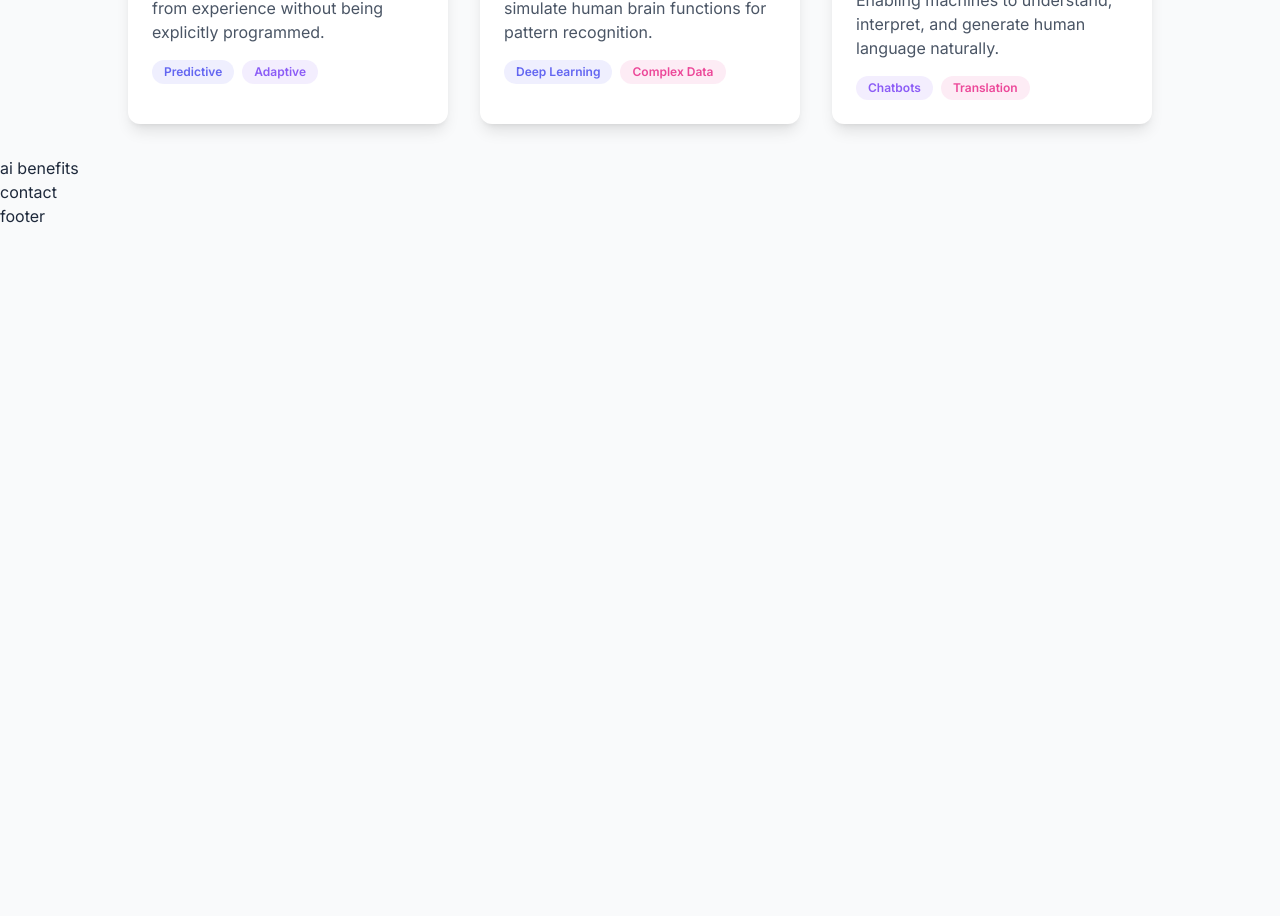
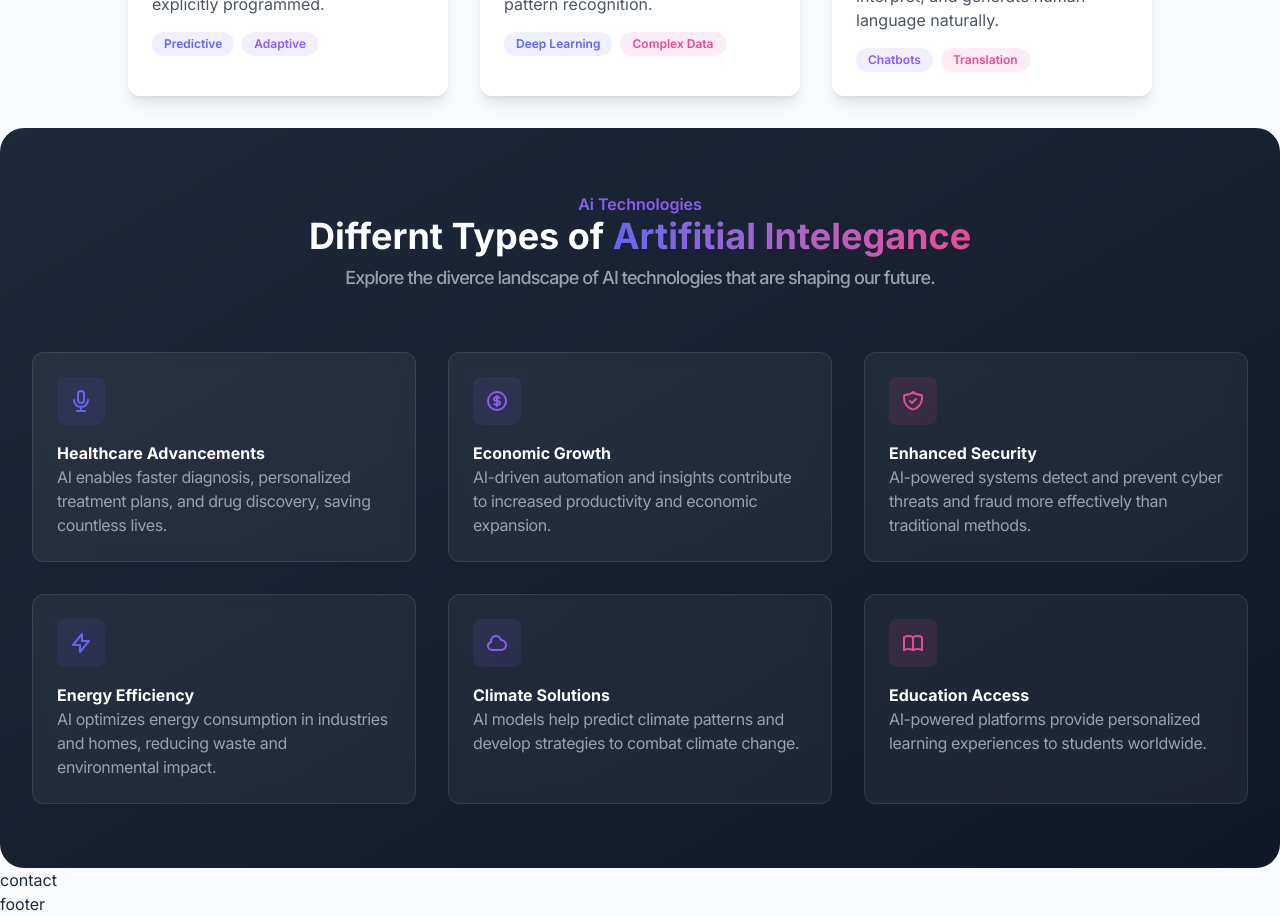
Before and after one commit to seifeldeen-div/TailwindProject, a React (Vite) app: page / in a window 1280 px wide. Shown: the part 1080-1996 px from the top of the page. Before the commit the page ends 1308 px from the top, so only its background shows below. Built offline with nearby package versions, Linux system fonts and the light colour scheme.

Commit message:
ai benefits

```diff
--- a/src/App.css
+++ b/src/App.css
@@ -64,7 +64,7 @@
 
     /* Benefit cards */
     .benefit-card {
-        @apply bg-white/5 backdrop-blur-sm rounded-xl p-6 border border-white/10 hover:border-primary/30 transition-all;
+        @apply bg-white/5 backdrop-blur-sm rounded-xl p-6 border border-white/10 hover:border-primary/60 hover:-translate-y-2 transition-all;
     }
 
     .benefit-card-icon {
--- a/src/components/AiBenefits.jsx
+++ b/src/components/AiBenefits.jsx
@@ -1,10 +1,21 @@
-import React from 'react'
+import BenefitCard from "./BenefitCard";
 
 function AiBenefits() {
   return (
-    <div>
-      ai benefits
-    </div>
+    <>
+      <section
+        className='mt-15 mx-3 lg:m-auto app-container py-16 bg-gradient-to-br from-dark to-gray-900 rounded-3xl text-white'
+        id='benefits'>
+        <div className="heading text-center space-y-2">
+          <span className='text-secondary text-md font-semibold'>Ai Technologies</span>
+          <p className='font-bold text-2xl md:text-3xl lg:text-4xl'>Differnt Types of <span className='gradient-text'>Artifitial Intelegance</span></p>
+          <p className="text-gray-400 text-sm md:text-lg tracking-tighter font-medium">Explore the diverce landscape of AI technologies that are shaping our future.</p>
+        </div>
+        <div className="cards grid grid-cols-1 md:grid-cols-2 lg:grid-cols-3 gap-8 mt-15">
+          <BenefitCard />
+        </div>
+      </section>
+    </>
   )
 }
 
--- a/src/components/AiTypes.jsx
+++ b/src/components/AiTypes.jsx
@@ -3,7 +3,7 @@
 function AiTypes() {
   return (
     <>
-      <div className="p-3 pt-12 w-full heading text-center space-y-2">
+      <div id="types" className="p-3 pt-5 w-full heading text-center space-y-2">
         <span className='text-secondary text-md font-semibold'>Ai Technologies</span>
         <p className='font-bold text-2xl md:text-4xl lg:text-5xl'>Differnt Types of <span className='gradient-text'>Artifitial Intelegance</span></p>
         <p className="text-gray-400 text-sm md:text-lg tracking-tighter font-medium">Explore the diverce landscape of AI technologies that are shaping our future.</p>
--- /dev/null
+++ b/src/components/BenefitCard.jsx
@@ -0,0 +1,30 @@
+import { benefits } from "./benefitsData"
+const colorClasses = {
+    primary: "bg-primary/10 text-primary",
+    secondary: "bg-secondary/10 text-secondary",
+    accent: "bg-accent/10 text-accent",
+};
+
+export default function BenefitCard() {
+    return (
+        <>
+            {benefits.map((card, index) => {
+                return (
+                    <>
+                        <div className="benefit-card">
+                            <div className={`benefit-card-icon ${colorClasses[card.color]}`}>
+                                {card.icon}
+                            </div>
+                            <div className="bottom">
+                                <h2 className="font-bold">{card.title}</h2>
+                                <p className="text-gray-400 tracking-tight">
+                                    {card.description}
+                                </p>
+                            </div>
+                        </div>
+                    </>
+                )
+            })}
+        </>
+    )
+}
--- /dev/null
+++ b/src/components/benefitsData.jsx
@@ -0,0 +1,93 @@
+export const benefits = [
+    {
+        title: "Healthcare Advancements",
+        description:
+            "AI enables faster diagnosis, personalized treatment plans, and drug discovery, saving countless lives.",
+        icon: (
+            <svg xmlns="http://www.w3.org/2000/svg" className="h-6 w-6" fill="none" viewBox="0 0 24 24" stroke="currentColor">
+                <path
+                    strokeLinecap="round"
+                    strokeLinejoin="round"
+                    strokeWidth="2"
+                    d="M19 11a7 7 0 01-7 7m0 0a7 7 0 01-7-7m7 7v4m0 0H8m4 0h4m-4-8a3 3 0 01-3-3V5a3 3 0 116 0v6a3 3 0 01-3 3z"
+                />
+            </svg>
+        ),
+        color: "primary",
+    },
+    {
+        title: "Economic Growth",
+        description:
+            "AI-driven automation and insights contribute to increased productivity and economic expansion.",
+        icon: (
+            <svg xmlns="http://www.w3.org/2000/svg" className="h-6 w-6" fill="none" viewBox="0 0 24 24" stroke="currentColor">
+                <path
+                    strokeLinecap="round"
+                    strokeLinejoin="round"
+                    strokeWidth="2"
+                    d="M12 8c-1.657 0-3 .895-3 2s1.343 2 3 2 3 .895 3 2-1.343 2-3 2m0-8c1.11 0 2.08.402 2.599 1M12 8V7m0 1v8m0 0v1m0-1c-1.11 0-2.08-.402-2.599-1M21 12a9 9 0 11-18 0 9 9 0 0118 0z"
+                />
+            </svg>
+        ),
+        color: "secondary",
+    },
+    {
+        title: "Enhanced Security",
+        description:
+            "AI-powered systems detect and prevent cyber threats and fraud more effectively than traditional methods.",
+        icon: (
+            <svg xmlns="http://www.w3.org/2000/svg" className="h-6 w-6" fill="none" viewBox="0 0 24 24" stroke="currentColor">
+                <path
+                    strokeLinecap="round"
+                    strokeLinejoin="round"
+                    strokeWidth="2"
+                    d="M9 12l2 2 4-4m5.618-4.016A11.955 11.955 0 0112 2.944a11.955 11.955 0 01-8.618 3.04A12.02 12.02 0 003 9c0 5.591 3.824 10.29 9 11.622 5.176-1.332 9-6.03 9-11.622 0-1.042-.133-2.052-.382-3.016z"
+                />
+            </svg>
+        ),
+        color: "accent",
+    },
+    {
+        title: "Energy Efficiency",
+        description:
+            "AI optimizes energy consumption in industries and homes, reducing waste and environmental impact.",
+        icon: (
+            <svg xmlns="http://www.w3.org/2000/svg" className="h-6 w-6" fill="none" viewBox="0 0 24 24" stroke="currentColor">
+                <path strokeLinecap="round" strokeLinejoin="round" strokeWidth="2" d="M13 10V3L4 14h7v7l9-11h-7z" />
+            </svg>
+        ),
+        color: "primary",
+    },
+    {
+        title: "Climate Solutions",
+        description:
+            "AI models help predict climate patterns and develop strategies to combat climate change.",
+        icon: (
+            <svg xmlns="http://www.w3.org/2000/svg" className="h-6 w-6" fill="none" viewBox="0 0 24 24" stroke="currentColor">
+                <path
+                    strokeLinecap="round"
+                    strokeLinejoin="round"
+                    strokeWidth="2"
+                    d="M3 15a4 4 0 004 4h9a5 5 0 10-.1-9.999 5.002 5.002 0 10-9.78 2.096A4.001 4.001 0 003 15z"
+                />
+            </svg>
+        ),
+        color: "secondary",
+    },
+    {
+        title: "Education Access",
+        description:
+            "AI-powered platforms provide personalized learning experiences to students worldwide.",
+        icon: (
+            <svg xmlns="http://www.w3.org/2000/svg" className="h-6 w-6" fill="none" viewBox="0 0 24 24" stroke="currentColor">
+                <path
+                    strokeLinecap="round"
+                    strokeLinejoin="round"
+                    strokeWidth="2"
+                    d="M12 6.253v13m0-13C10.832 5.477 9.246 5 7.5 5S4.168 5.477 3 6.253v13C4.168 18.477 5.754 18 7.5 18s3.332.477 4.5 1.253m0-13C13.168 5.477 14.754 5 16.5 5c1.747 0 3.332.477 4.5 1.253v13C19.832 18.477 18.247 18 16.5 18c-1.746 0-3.332.477-4.5 1.253"
+                />
+            </svg>
+        ),
+        color: "accent",
+    },
+];
```
